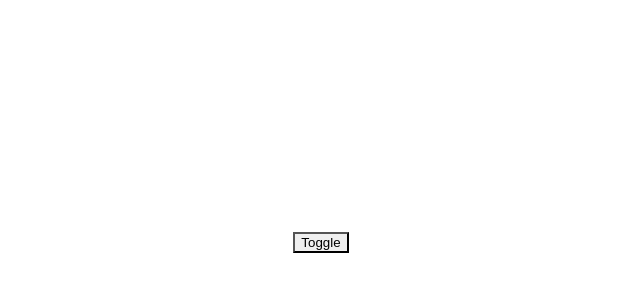
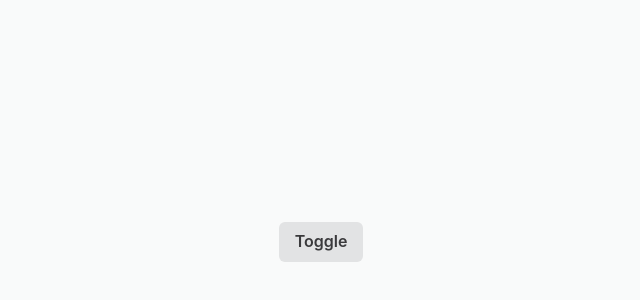
Before and after one commit to navid-kalaei/wechange-frontend, a Next.js app: page / in a window 1280 px wide. Shown: the part 158-458 px from the top of the page, without its empty margins (319-959 px from the left). Built offline with nearby package versions, Linux system fonts and the light colour scheme.

Commit message:
feat: add layout type to app

```diff
--- a/pages/_app.tsx
+++ b/pages/_app.tsx
@@ -1,8 +1,28 @@
-import '../styles/globals.css'
-import type { AppProps } from 'next/app'
+import {
+  AppContext,
+  AppInitialProps,
+  AppLayoutProps,
+} from 'next/app'
+import type { NextComponentType } from 'next'
+import { ReactNode } from 'react'
+import ThemeProvider from '../containers/ThemeProvider'
 
 
-// eslint-disable-next-line react/jsx-props-no-spreading
-const MyApp = ({ Component, pageProps }: AppProps) => <Component {...pageProps} />
+const App: NextComponentType<AppContext, AppInitialProps, AppLayoutProps> = (
+  { Component, pageProps }: AppLayoutProps,
+) => {
+  const getLayout = Component.getLayout || ((page: ReactNode) => page)
 
-export default MyApp
+  return (
+    <ThemeProvider>
+      {
+        getLayout(
+          // eslint-disable-next-line react/jsx-props-no-spreading
+          <Component {...pageProps} />,
+        )
+      }
+    </ThemeProvider>
+  )
+}
+
+export default App
```
Also changed, not shown: next.d.ts (added, +22 -0 lines).
